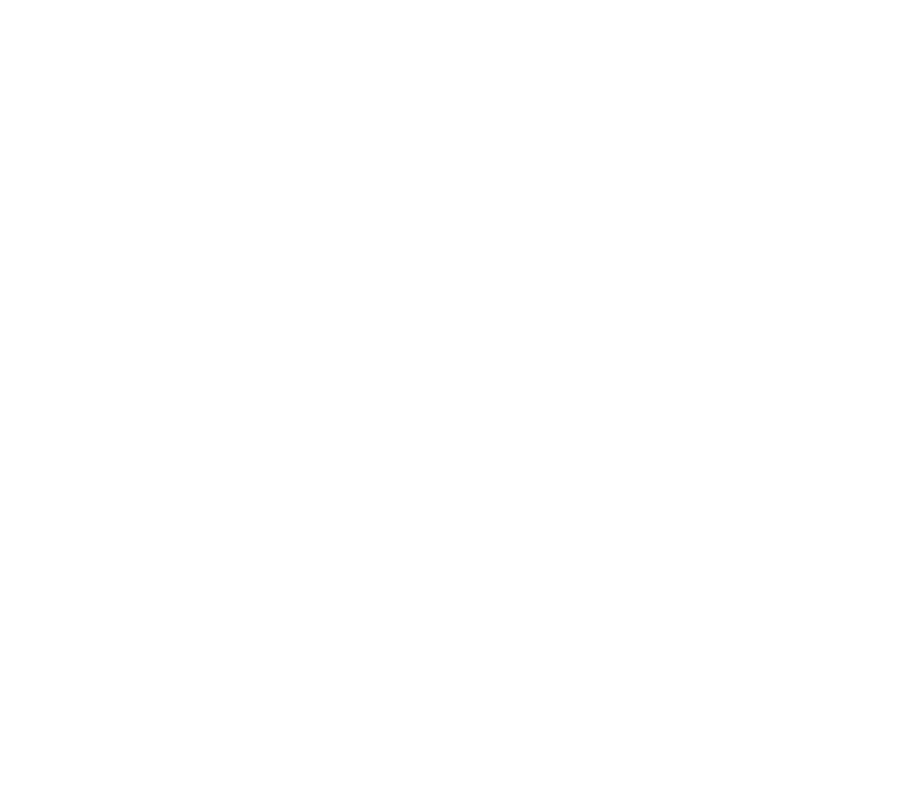
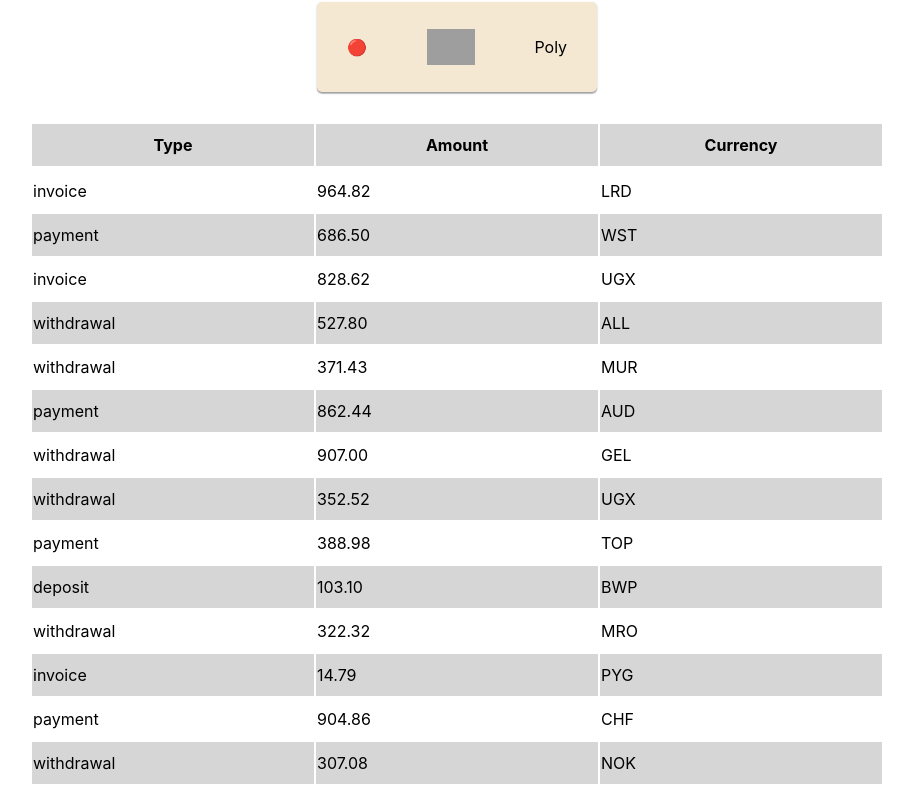
Before and after one commit to NadiiaHrab/goit-react-hw-01-components, a React (Create React App) app: page / in a window 1280 px wide. Shown: the part 1060-1858 px from the top of the page, without its empty margins (199-1112 px from the left). Before the commit the page ends 800 px from the top, so only its background shows below. Built offline with nearby package versions, Linux system fonts and the light colour scheme; grey boxes are pictures that could not be loaded.

Commit message:
add 4 task

```diff
--- a/src/components/App.jsx
+++ b/src/components/App.jsx
@@ -3,6 +3,8 @@
 import Profile from "./Profile/Profile";
 import Statistics from "./Statistics/Statistics"
 import FriendList from "./FriendList/FriendList";
+import TransactionHistory from "./TransactionHistory/TransactionHistory";
+import transactions from "transactions.json";
 import friends from "friendList.json";
 import data from "data.json";
 import user from 'user.json';
@@ -21,6 +23,7 @@
       />
       <Statistics title="Upload stats" stats={data} />
       <FriendList friends={friends} />
+      <TransactionHistory items={transactions} />
 
   </Container>
   );
--- a/src/components/FriendList/FriendList.module.css
+++ b/src/components/FriendList/FriendList.module.css
@@ -1,6 +1,7 @@
 .friendList {
 padding-bottom: 30px;
 display: flex;
+flex-direction: column;
 align-items: center;
 justify-content: center;
 gap: 30px;
@@ -12,9 +13,8 @@
     justify-content: space-around;
     background-color: rgb(244, 232, 211);
     border-radius: 5px;
-    width: 100%;
+    width: 280px;
     height: 90px;
-
     box-shadow: 0px 1px 3px rgba(0, 0, 0, 0.12),
             0px 1px 1px rgba(0, 0, 0, 0.14),
             0px 2px 1px rgba(0, 0, 0, 0.2);
--- /dev/null
+++ b/src/components/TransactionHistory/TransactionHistory.js
@@ -0,0 +1,40 @@
+import PropTypes from 'prop-types';
+import css from "./TransactionHistory.module.css";
+
+function TransactionHistory({ items }) {
+    return (
+        <table className={css.transactionHistory}>
+  <thead>
+    <tr>
+      <th  className={css.tableHead}>Type</th>
+      <th  className={css.tableHead}>Amount</th>
+      <th  className={css.tableHead}>Currency</th>
+    </tr>
+            </thead>
+            <tbody>
+                {items.map(item => (
+                    <tr key={item.id} className={css.tableRow}>
+                        <td  className={css.tableData}>{item.type}</td >
+                        <td  className={css.tableData}>{item.amount}</td>
+                        <td  className={css.tableData}>{item.currency}</td>
+                    </tr>
+))}
+
+  </tbody>
+</table>
+    )}
+
+TransactionHistory.propTypes = {
+    items: PropTypes.arrayOf(
+        PropTypes.shape({
+            id: PropTypes.string.isRequired,
+            type: PropTypes.string.isRequired,
+            amount: PropTypes.string.isRequired,
+            currency: PropTypes.string.isRequired
+
+        })
+    )
+}
+
+
+export default TransactionHistory;
--- /dev/null
+++ b/src/components/TransactionHistory/TransactionHistory.module.css
@@ -0,0 +1,20 @@
+.transactionHistory {
+   display: flex;
+   flex-direction: column;
+   align-items: center;
+   justify-content: center;
+   padding-bottom: 30px;
+}
+
+.tableRow:nth-child(2n) {
+    background-color: rgb(215, 214, 214);
+}
+.tableHead {
+width: 280px;
+height: 40px;
+background-color: rgb(215, 214, 214);
+}
+.tableData {
+width: 280px;
+height: 40px;
+}
```
